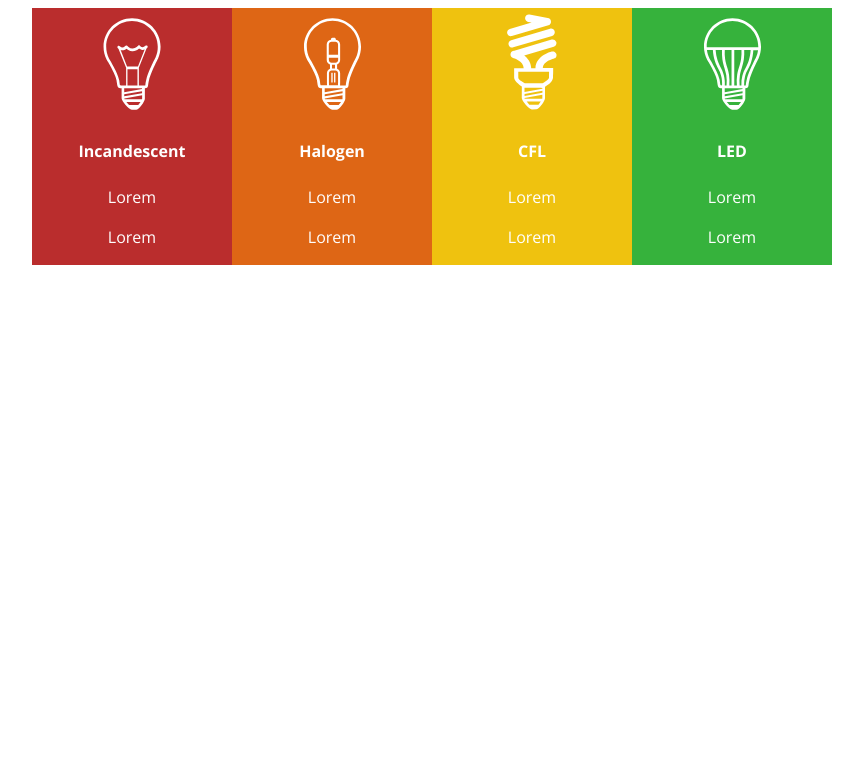
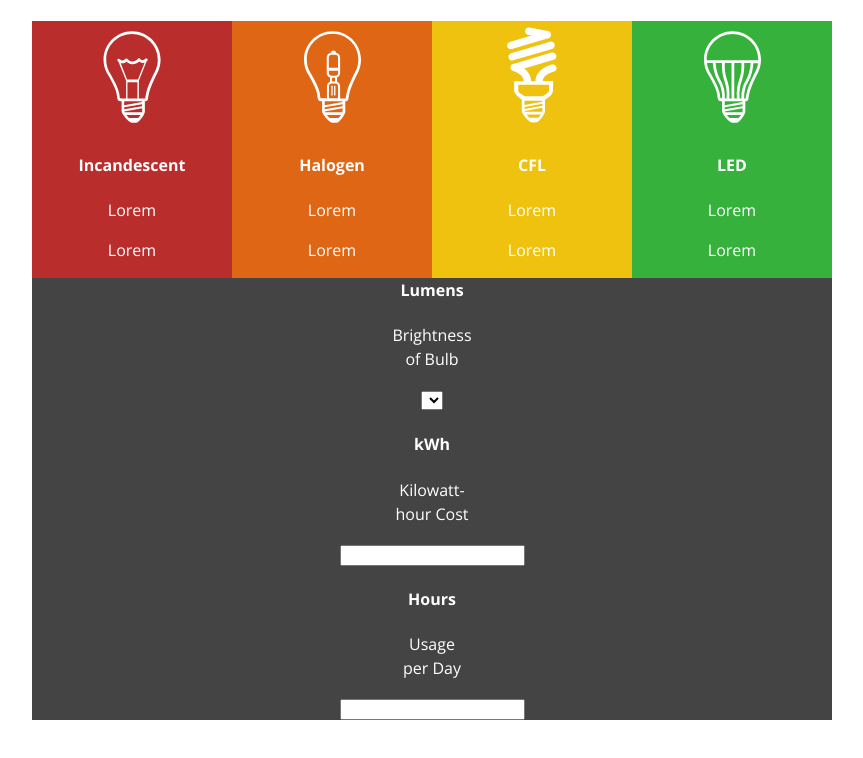
Before and after one commit to irvingmike/bulb-calculator, a website: page index.html in a window 1280 px wide. Shown: the whole page, without its empty margins (208-1071 px from the left). Drawn offline with nearby package versions, Linux system fonts and the light colour scheme.

Commit message:
Possibly the final commit given our project is now formalized

```diff
--- a/app/styles/main.scss
+++ b/app/styles/main.scss
@@ -7,9 +7,6 @@
 
 	padding-top: 110px;
 
-	color: #FFF;
-	text-align: center;
-
 	background-image: url($image);
 	background-color: $color;
     background-repeat: no-repeat;
@@ -17,10 +14,17 @@
     background-size: 63px 100px;
 }
 
+%formSection {
+	float: left;
+	width: 33%;
+}
+
 #mainContainer {
 	margin: 0 auto;
 	width: 800px;
 
+	color: #FFF;
+	text-align: center;
     font-family: "Open Sans", sans-serif;
     font-size: 16px;
     font-weight: 300;
--- a/index.html
+++ b/index.html
@@ -28,6 +28,23 @@
 			<p>Lorem</p>
 			<p>Lorem</p>
 		</section>
+		<form>
+			<div>
+				<h4>Lumens</h4>
+				<p>Brightness <br />of Bulb</p>
+				<select></select>
+			</div>
+			<div>
+				<h4>kWh</h4>
+				<p>Kilowatt-<br />hour Cost</p>
+				<input type="number" />
+			</div>
+			<div>
+				<h4>Hours</h4>
+				<p>Usage <br />per Day</p>
+				<input type="number" />
+			</div>
+		</form>
 	</div>
 </body>
 
```
Also changed, not shown: app/styles/main.css, 1 other file.
